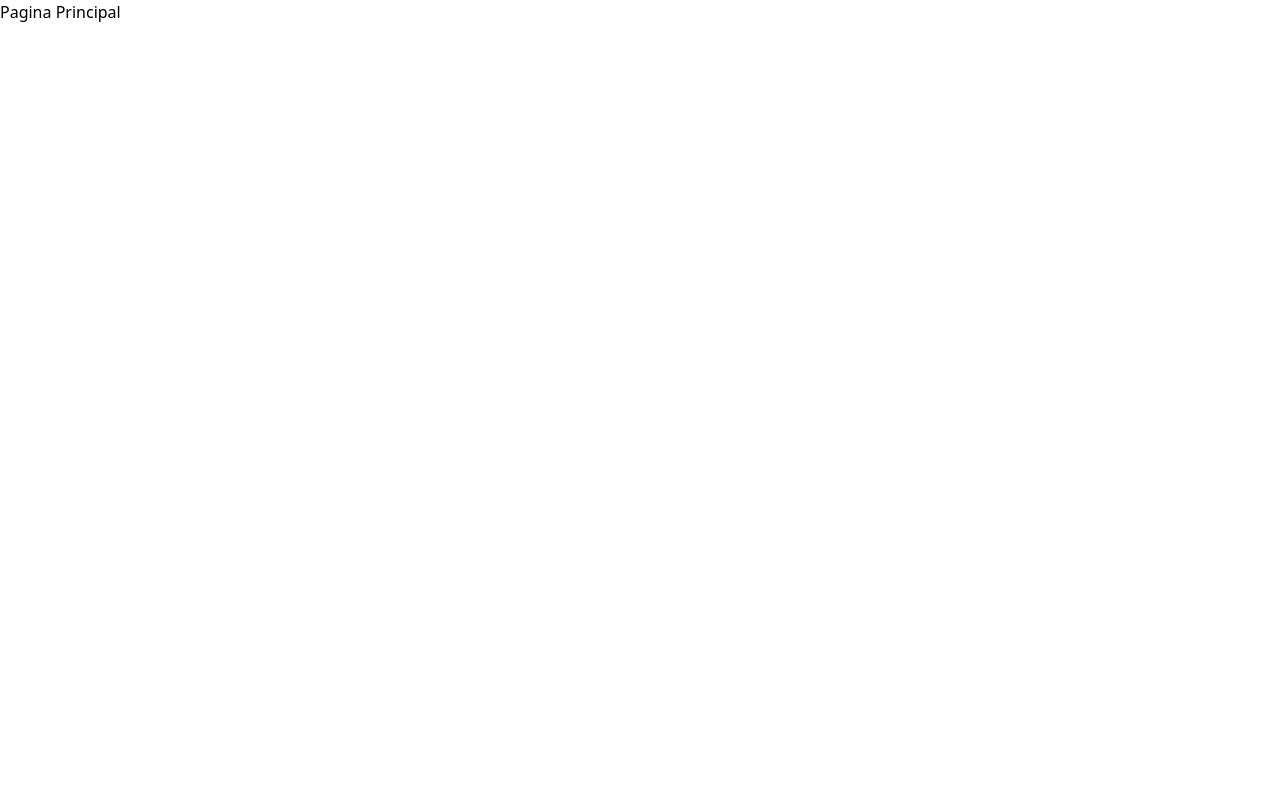
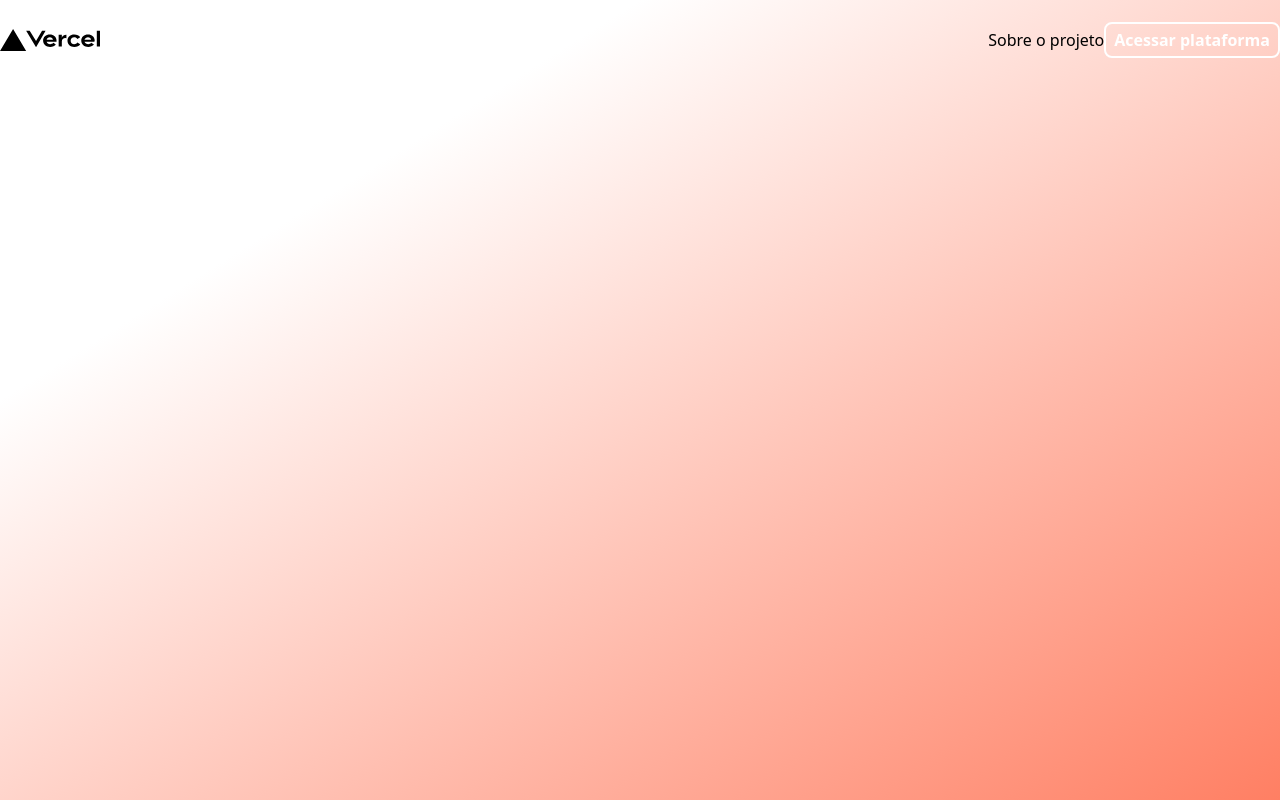
Before and after one commit to kcaiosouza/cumidaArretada, a Next.js app in the folder web/: page / in a window 1280 px wide. Built offline with nearby package versions, Linux system fonts and the light colour scheme.

Commit message:
card review

```diff
--- a/web/package.json
+++ b/web/package.json
@@ -15,6 +15,7 @@
     "react": "^18",
     "react-dom": "^18",
     "react-hook-form": "^7.51.2",
+    "react-icons": "^5.0.1",
     "react-input-mask": "^2.0.4"
   },
   "devDependencies": {
--- /dev/null
+++ b/web/src/components/CardReview.tsx
@@ -0,0 +1,22 @@
+type RatingType = {
+  rating: number;
+  name: string;
+  restaurant: string;
+}
+
+export default function CardReview({rating, name, restaurant}:RatingType) {
+  return(
+    <div>
+      <div>
+        <img src="/userProfile.png" alt="Imagem de perfil"/>
+        <span>
+          {rating == 1 ? "😡" : rating == 2 ? "🙁" : rating == 3 ? "😐" : rating == 4 ? "🙂" : rating == 5 ? "😍" : "❔"}
+        </span>
+      </div>
+      <div>
+        <h3>{name}</h3>
+        <span>{restaurant}</span>
+      </div>
+    </div>
+  )
+}
--- a/web/src/pages/index.tsx
+++ b/web/src/pages/index.tsx
@@ -2,7 +2,17 @@ import { GetStaticProps } from "next";
 
 export default function Home() {
   return (
-    <h1>Pagina Principal</h1>
+    <main>
+      <header className="bg-gradient-to-br from-white from-25% to-[#FF7F63] h-screen w-full">
+        <nav className="flex h-20 max-h-20 flex-row w-full justify-between items-center">
+          <img src="/vercel.svg" alt="Logo" width={100} height={"auto"}/>
+          <div>
+            <a href="#aboutProject">Sobre o projeto</a>
+            <button className="rounded-lg border-[2px] border-[#fff] px-2 py-1 text-[#fff] font-semibold">Acessar plataforma</button>
+          </div>
+        </nav>
+      </header>
+    </main>
   );
 }
 
```
Also changed, not shown: web/public/userProfile.png (added), 1 other file (tests, documents, lock files or other folders).
